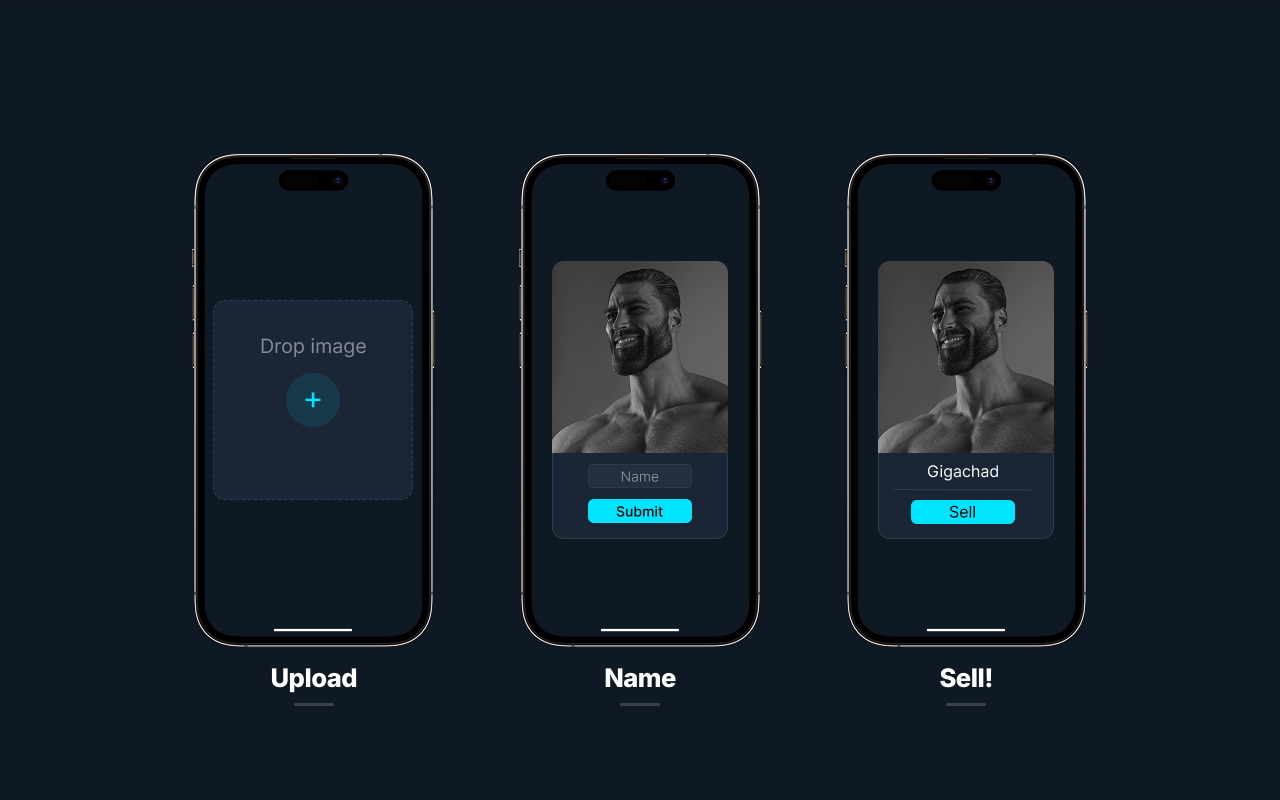
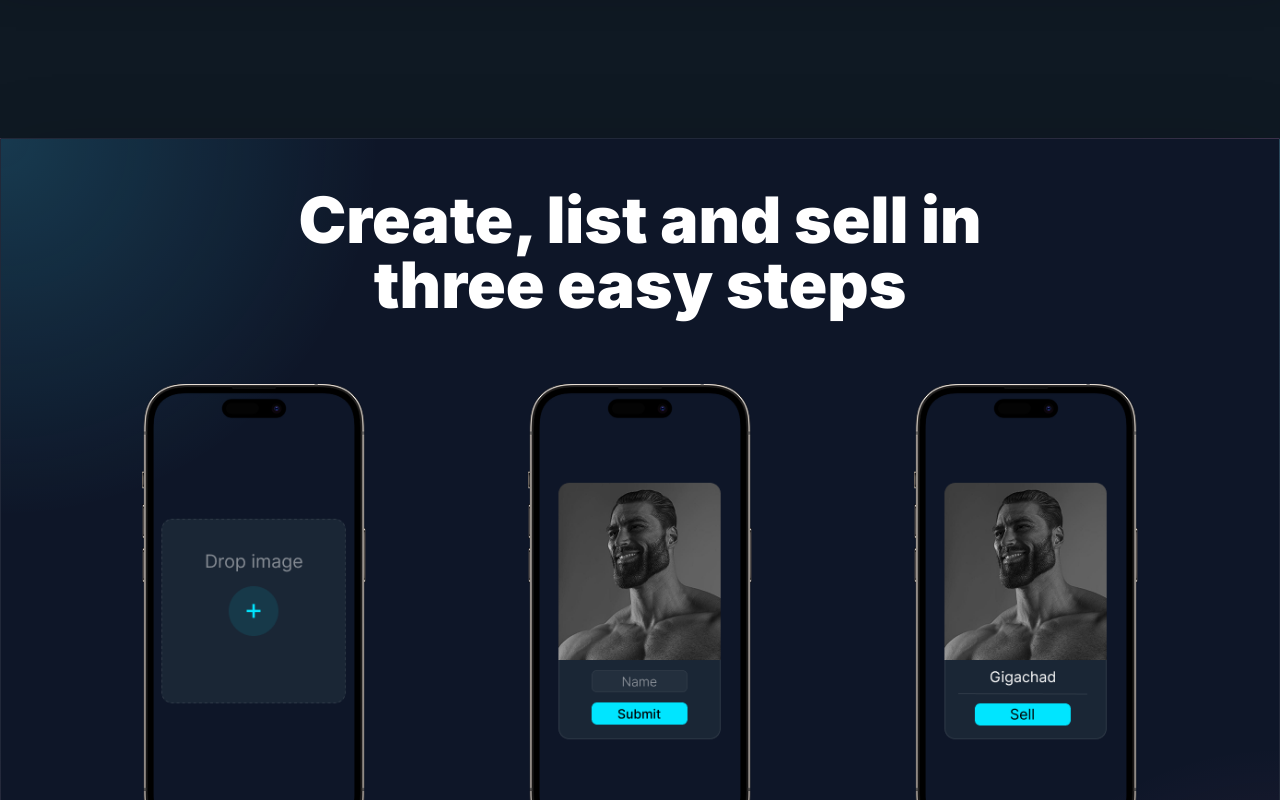
Before and after one commit to Mol4un72/Creative-Attempt, a Next.js app: page / in a window 1280 px wide. Shown: the part 1660-2460 px from the top of the page. Built offline with nearby package versions, Linux system fonts and the light colour scheme.

Commit message:
refactor 3rd block on page:Main

```diff
--- a/src/app/page.js
+++ b/src/app/page.js
@@ -53,6 +53,10 @@ export default function Home() {
 
       <section>
         <div id="how-it-works" className={styles.steps} aria-label="How it works">
+          <div className={styles.stepsHeader}>
+            <h2 className={styles.stepsTitle}>Create, list and sell in three easy steps</h2>
+          </div>
+
           <div className={styles.stepsGrid}>
             {HOW_IT_WORKS.map(({ src, alt, step, label }) => (
               <article key={step} className={styles.step}>
@@ -63,6 +67,11 @@ export default function Home() {
               </article>
             ))}
           </div>
+          <div className={styles.stepsAction}>
+            <Link href="/gallery">
+              <Button size="lg">Browse Gallery</Button>
+            </Link>
+          </div>
         </div>
       </section>
 
--- a/src/app/page.module.css
+++ b/src/app/page.module.css
@@ -262,15 +262,38 @@
 
 .steps {
   display: flex;
-  justify-content: center;
-  margin: clamp(6rem, 4vw, 10rem) 0;
-  scroll-margin-top: 200px;
+  flex-direction: column;
+  align-items: center;
+  gap: clamp(2rem, 4vw, 4rem);
+  margin-top: clamp(6rem, 4vw, 10rem);
+  margin-bottom: clamp(6rem, 10vw, 10rem);
+  padding: clamp(3rem, 8vw, 2rem) clamp(1.5rem, 5vw, 8rem);
+  background: radial-gradient(circle at top left, rgba(63, 218, 255, 0.18), transparent 24%),
+    radial-gradient(circle at bottom right, rgba(255, 94, 196, 0.12), transparent 20%),
+    rgba(15, 23, 42, 0.95);
+  border: 1px solid rgba(255, 255, 255, 0.08);
+  box-shadow: 0 20px 80px rgba(0, 0, 0, 0.18);
+  backdrop-filter: blur(14px);
 }
 
-.stepsGrid{
-  display:grid;
-  grid-template-columns: repeat(3,1fr);
-  gap: clamp(1rem, 4vw, 6rem);
+.stepsHeader {
+  max-width: 760px;
+  text-align: center;
+}
+
+.stepsTitle {
+  margin: 0;
+  font-size: clamp(1.5rem, 6vw, 4rem);
+  font-weight: 900;
+  line-height: 1.02;
+  color: var(--color-text);
+}
+
+.stepsGrid {
+  display: grid;
+  grid-template-columns: repeat(3, minmax(0, 1fr));
+  gap: clamp(1.25rem, 3vw, 2.5rem);
+  width: min(1120px, 100%);
 }
 
 /* ===========================================================
@@ -293,6 +316,7 @@
 
 .stepImage {
   display: block;
+  width: clamp(128px, 20vw, 224px);
   height: auto;
   transform: translateY(0);
   transition: transform 0.3s ease;
@@ -329,8 +353,17 @@
   opacity:.18;
 }
 
+.stepsAction{
+  display:flex;
+  justify-content:center;
+}
+
 @media (max-width:768px) {
   .heroActions{
     flex-direction:column;
   }
+
+  .steps{
+    scroll-margin-top: 100px;
+  }
 }
```
